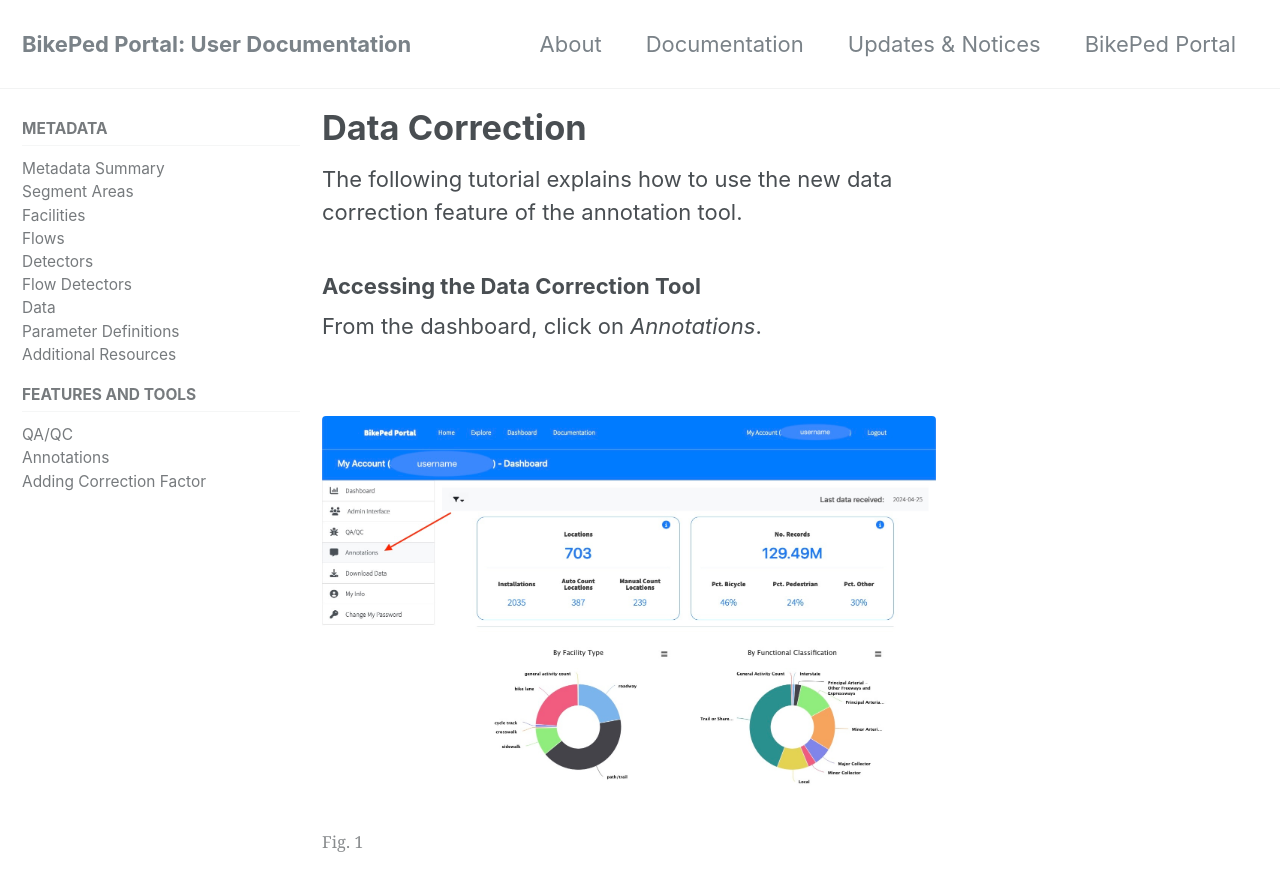
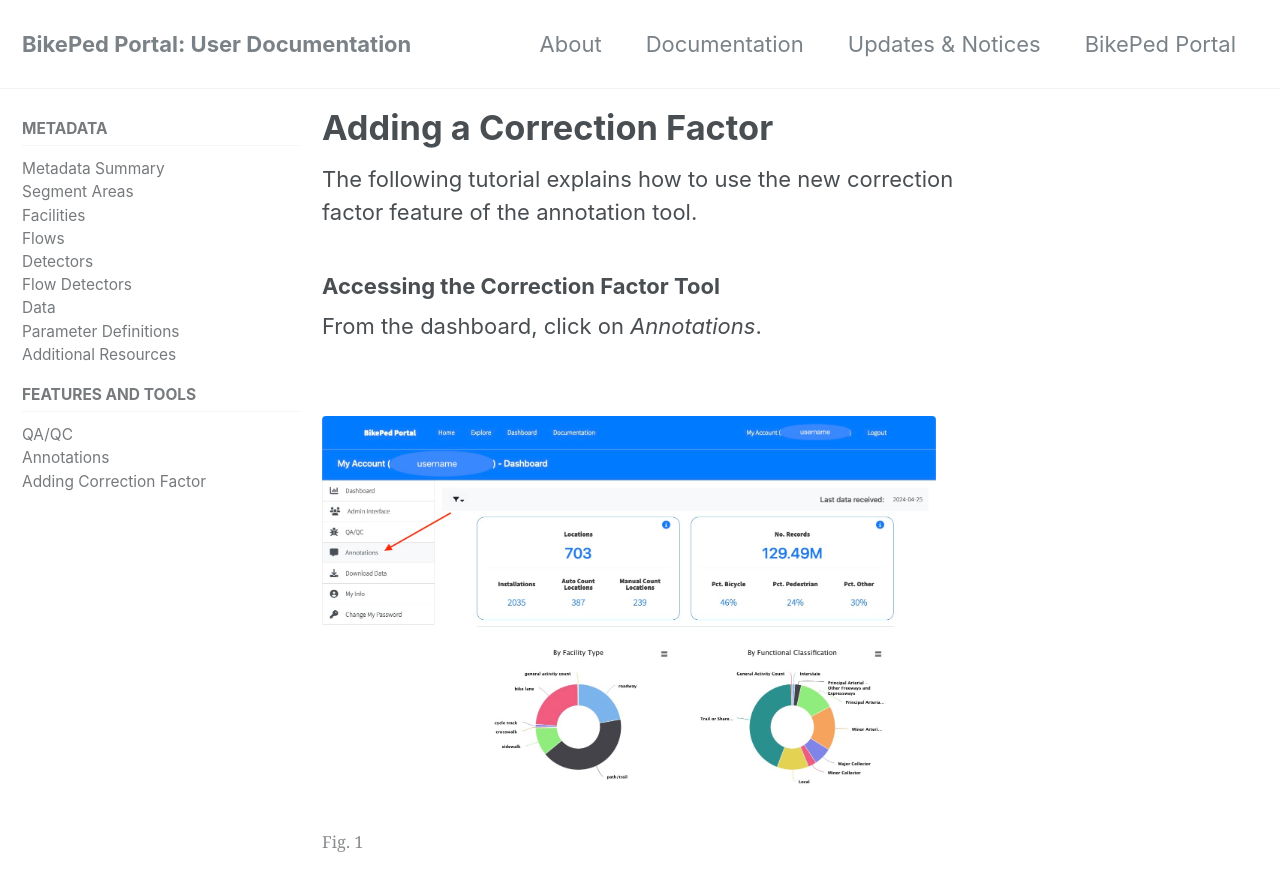
Before and after one commit to PSUTrec/documentation, a Jekyll site: the page built from _documents/11-data_correction.md, in a window 1280 px wide and 900 px high. Shown: the top 891 px of the window. Built offline with Jekyll 4.4.1, drawn with Linux system fonts in a browser that asks for light colours; nearby versions of some CDN libraries.

Commit message:
edit correction factor name change

```diff
--- a/_documents/11-data_correction.md
+++ b/_documents/11-data_correction.md
@@ -1,10 +1,10 @@
 ---
-title: "Data Correction"
+title: "Adding a Correction Factor"
 ---
 
-The following tutorial explains how to use the new data correction feature of the annotation tool.
+The following tutorial explains how to use the new correction factor feature of the annotation tool.
 
-### Accessing the Data Correction Tool
+### Accessing the Correction Factor Tool
 
 From the dashboard, click on _Annotations_.
 
```
